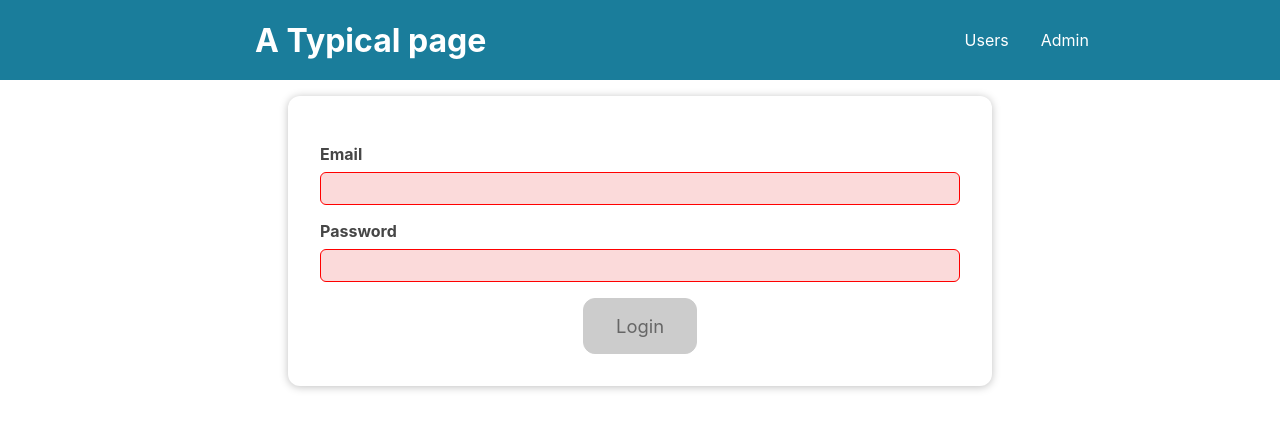
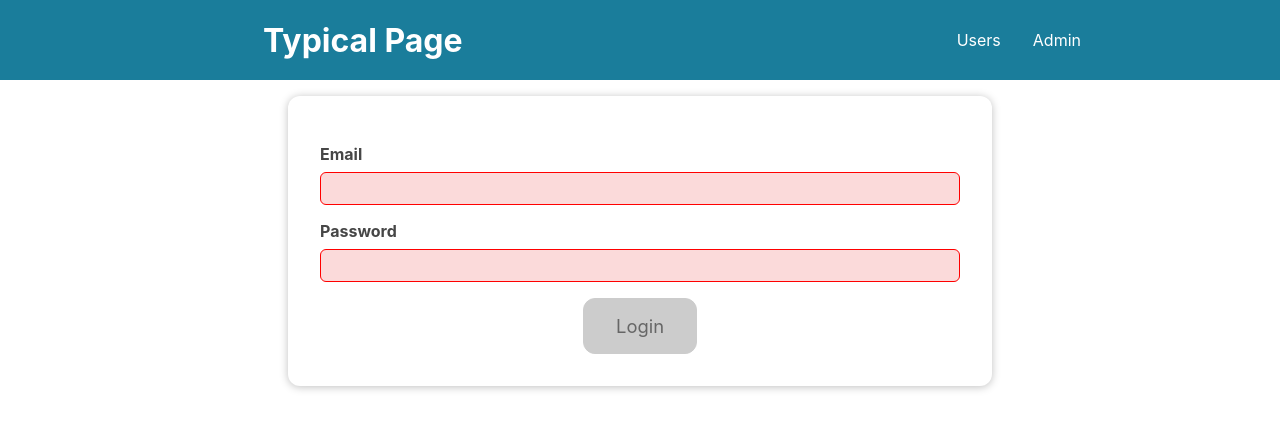
Before and after one commit to GreenBean0303/typicalPage, a React (Create React App) app in the folder my-app/: page / in a window 1280 px wide. Shown: the top 430 px of the page. Built offline with nearby package versions, Linux system fonts and the light colour scheme.

Commit message:
User login and logout with localStorage

```diff
--- a/my-app/src/App.jsx
+++ b/my-app/src/App.jsx
@@ -23,14 +23,17 @@ function App() {
 
     // Login handler to store login state
     const loginHandler = (user, password) => {
-        localStorage.setItem(
-            'isLoggedUser',
-            JSON.stringify({
+        localStorage.setItem('isLoggedUser',JSON.stringify({
                 username: user,
                 isLogged: true,
             })
         );
         setLoggedIn(true);
+    };
+
+    const logoutHandler = () => {
+        localStorage.removeItem('isLoggedUser');
+        setLoggedIn(false);
     };
 
     return (
--- a/my-app/src/components/MainHeader/MainHeader.jsx
+++ b/my-app/src/components/MainHeader/MainHeader.jsx
@@ -3,10 +3,10 @@ import Navigation from "./Navigation.jsx"
 
 const MainHeader = (props) => {
     return (
-        <header className="main-header">
-            <h1>A Typical page</h1>
-            <Navigation loggedIn = {props.isAuthenticated} />
-        </header>
-    )
-}
+      <header className="main-header">
+        <h1>Typical Page</h1>
+        <Navigation loggedIn={props.isAuthenticated} onLogout={props.onLogout} />
+      </header>
+    );
+  };
 export default MainHeader
```
